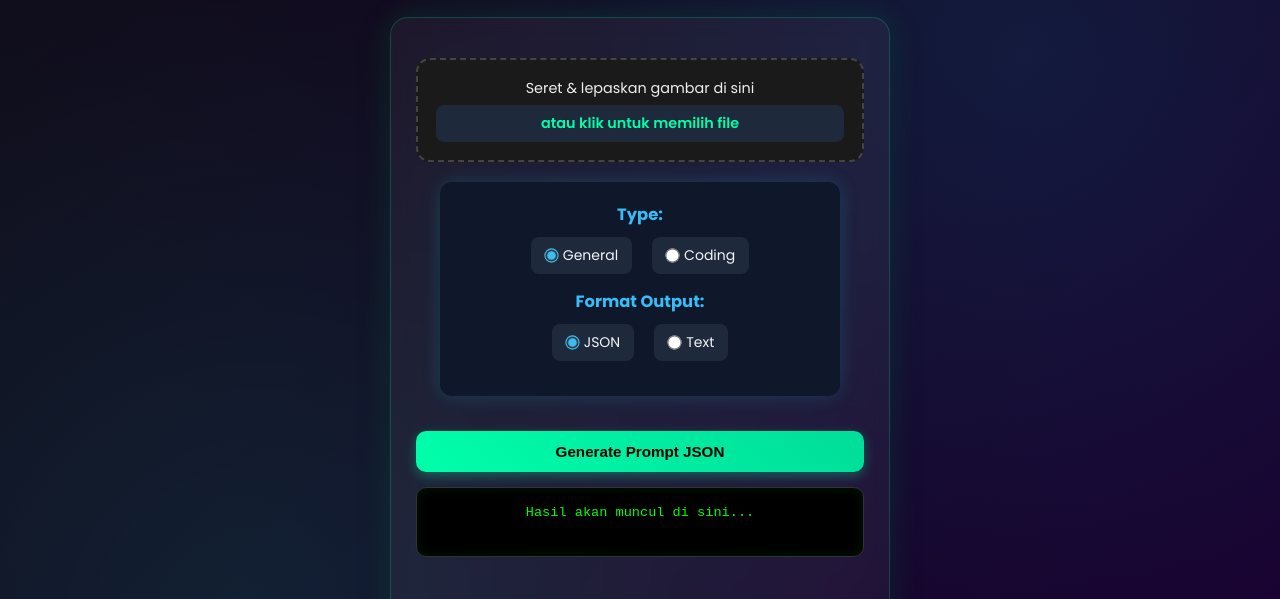
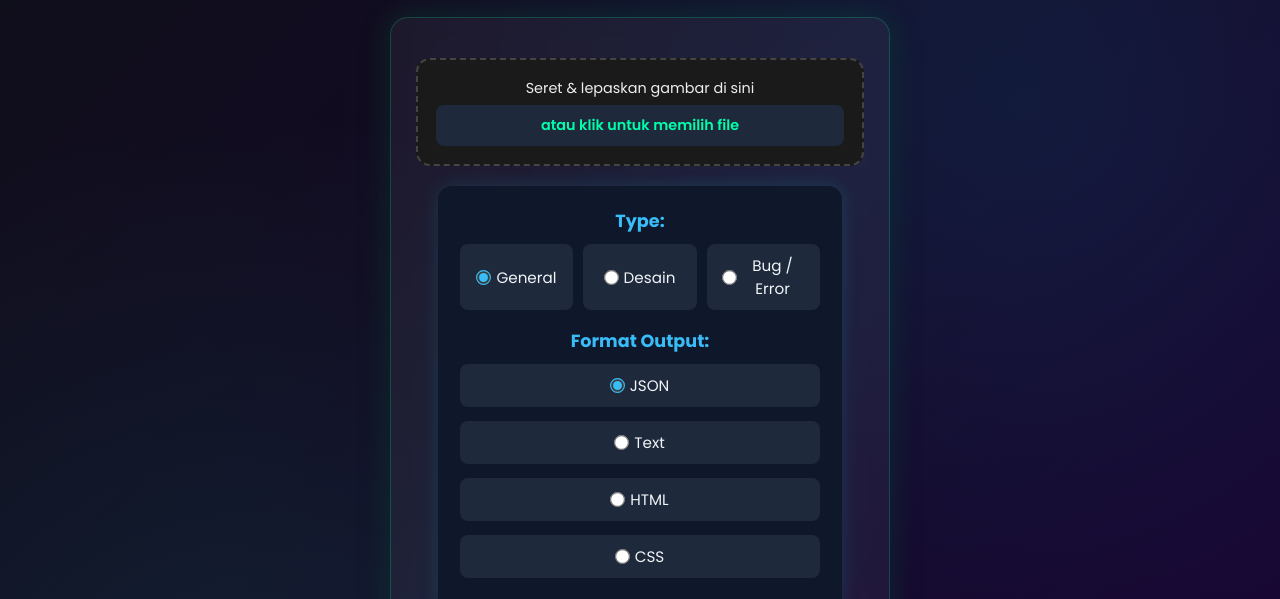
Before and after one commit to T-faces/Gemini-prompt, a website: page index.html in a window 1280 px wide. Shown: the part 134-733 px from the top of the page. Drawn offline with Linux system fonts and the light colour scheme.

Commit message:
Update index.html

```diff
--- a/index.html
+++ b/index.html
@@ -338,7 +338,10 @@ Jangan tambahkan teks lain di luar JSON, cukup keluarkan isi JSON-nya saja.
       <input type="radio" name="type" value="general" checked> General
     </label>
     <label>
-      <input type="radio" name="type" value="coding"> Coding
+      <input type="radio" name="type" value="coding"> Desain
+    </label>
+    <label>
+      <input type="radio" name="type" value="bug"> Bug / Error
     </label>
   </div>
 
@@ -364,11 +367,11 @@ Jangan tambahkan teks lain di luar JSON, cukup keluarkan isi JSON-nya saja.
   text-align: center;
   background: #0f172a;
   color: #f1f5f9;
-  padding: 20px;
-  border-radius: 12px;
-  box-shadow: 0 0 20px rgba(0, 255, 255, 0.15);
+  padding: 22px;
+  border-radius: 14px;
+  box-shadow: 0 0 20px rgba(0, 255, 255, 0.12);
   width: 90%;
-  max-width: 400px;
+  max-width: 420px;
   margin: 20px auto;
   font-family: "Poppins", sans-serif;
 }
@@ -376,40 +379,55 @@ Jangan tambahkan teks lain di luar JSON, cukup keluarkan isi JSON-nya saja.
 .options-container h3 {
   margin-bottom: 10px;
   color: #38bdf8;
+  font-size: 1.1rem;
 }
 
-.type-options, .format-options {
+/* --- 3 Options Simetris --- */
+.type-options {
+  display: grid;
+  grid-template-columns: repeat(3, 1fr);
+  justify-items: center;
+  gap: 10px;
+  margin-bottom: 18px;
+}
+
+.format-options {
   display: flex;
+  flex-wrap: wrap;
   justify-content: center;
-  gap: 20px;
-  margin-bottom: 15px;
+  gap: 14px;
+  margin-bottom: 12px;
 }
 
 label {
   display: flex;
   align-items: center;
-  gap: 5px;
+  justify-content: center;
+  gap: 6px;
   cursor: pointer;
   background: #1e293b;
-  padding: 8px 14px;
+  padding: 10px 16px;
   border-radius: 8px;
-  transition: 0.3s;
+  transition: all 0.25s ease;
+  font-size: 0.95rem;
+  width: 100%;
+  text-align: center;
 }
 
 label:hover {
   background: #334155;
+  transform: scale(1.05);
 }
 
 input[type="radio"] {
   accent-color: #38bdf8;
-  transform: scale(1.1);
+  transform: scale(1.15);
 }
 
 .hidden {
   display: none !important;
 }
 </style>
-
 
 
 
@@ -686,19 +704,28 @@ updateFormatVisibility();
       const formData = new FormData();
 
       // 🔹 Logika tambahan: otomatis ubah prompt untuk type coding
-      let finalPrompt = prompt;
+      let finalPrompt = '';
 
-      if (type.value === 'coding') {
-        if (format.value === 'html') {
+if (type === 'coding') {
+  if (format === 'html') {
     finalPrompt =
       'Deteksi apakah gambar ini memuat elemen atau desain website. ' +
       'Jika ya, buat ulang desain tersebut hanya dalam format HTML murni tanpa teks tambahan. ' +
       'Jika tidak ada elemen website yang terdeteksi, balas dengan teks: "Maaf, tidak ada desain HTML yang terdeteksi."';
-        } else if (format.value === 'css') {
+  } else if (format === 'css') {
     finalPrompt =
       'Analisis apakah gambar ini berisi tampilan antarmuka atau gaya desain website. ' +
       'Jika ya, hasilkan hanya kode CSS murni tanpa teks tambahan. ' +
       'Jika tidak ada desain UI yang terdeteksi, balas dengan teks: "Maaf, tidak ada desain CSS yang terdeteksi."';
+  }
+} else if (type === 'bug') {
+  finalPrompt =
+    'Analisis gambar ini, deteksi jika ada kode error, pesan kesalahan, atau indikasi bug. ' +
+    'Jelaskan secara singkat penyebabnya dan solusi perbaikannya. ' +
+    'Jika gambar tidak berisi konteks bug atau error, jawab: "Maaf, gambar ini tidak mengandung bug atau error yang dapat dianalisis."';
+} else {
+  // default (general)
+  finalPrompt = promptInput || 'Deskripsikan isi dari gambar ini.';
   }
 }
 
```
Lines whose indentation alone changed are shown as unchanged.
